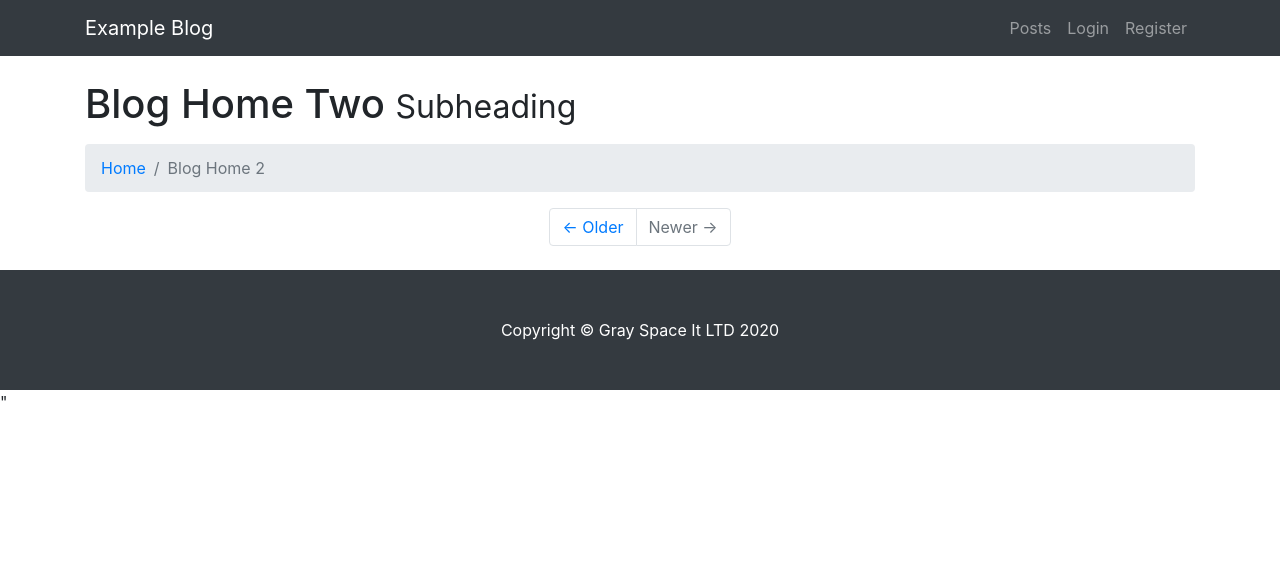
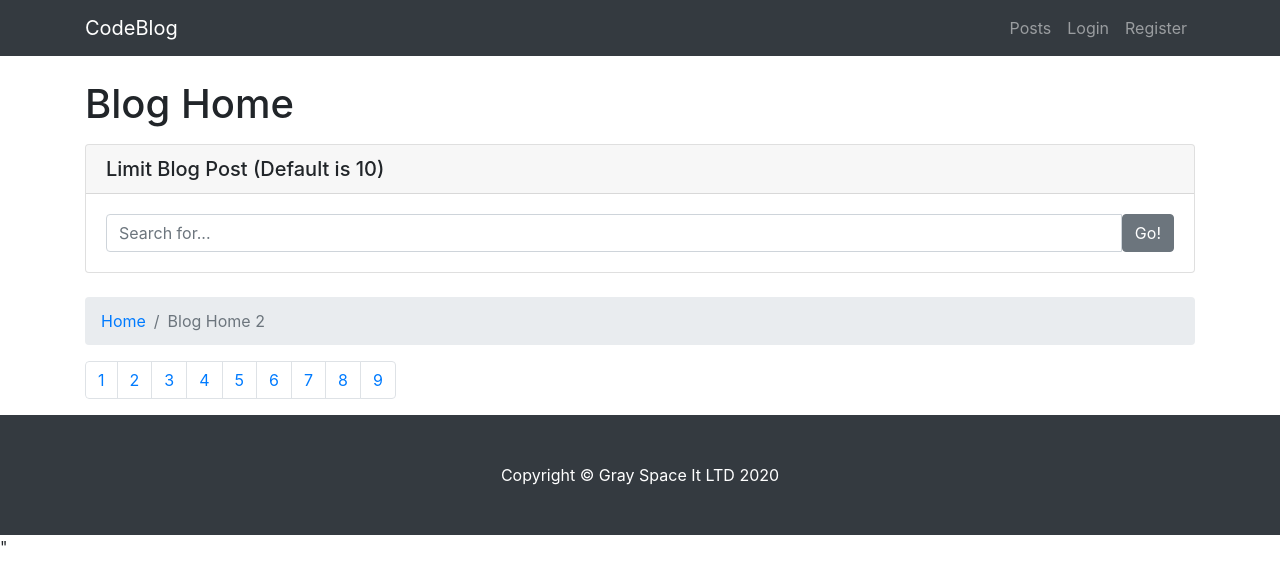
Before and after one commit to adiathasan/gray-space-it-interview-app, a Django app: page / in a window 1280 px wide. Shown: the top 585 px of the page. Run offline with Django 3.2, Linux system fonts and the light colour scheme; data that the repository does not hold is empty; some libraries are stand-ins or nearby versions.

Commit message:
blog and blog details page with pagination and post limit done

```diff
--- a/posts/views.py
+++ b/posts/views.py
@@ -1,4 +1,4 @@
-from django.shortcuts import render
+from django.shortcuts import render, HttpResponse
 import requests
 
 url = 'https://jsonplaceholder.typicode.com'
@@ -7,10 +7,16 @@ url = 'https://jsonplaceholder.typicode.com'
 
 
 def posts(request):
-    res = requests.get(f'{url}/posts')
-    posts = res.json()
-    context = {"posts": posts}
-    return render(request, 'blog-listing.html', context)
+    start_post = request.GET.get("start", 0)
+    limit_post = request.GET.get("limit", 10)
+    res = requests.get(f'{url}/posts?_start={start_post}&_limit={limit_post}')
+    if res:
+        posts = res.json()
+        context = {"posts": posts, "pagination":  range(
+            1, int(100/int(limit_post))),  "limit_post": int(limit_post), "active": int(start_post)/int(limit_post), "title": "CodeBlog"}
+        return render(request, 'blog-listing.html', context)
+
+    return HttpResponse("Oops! please check your network connection")
 
 
 # POST DETAILS VIEW ENDPOINT
@@ -29,5 +35,6 @@ def post_details(request, pk):
     res_user = requests.get(f'{url}/users/{dict(post).get("userId")}')
     user = res_user.json()
 
-    context = {"post": post, "comments": comments, "user": user}
+    context = {"post": post, "comments": comments,
+               "user": user, "title": f"CodeBlog | {dict(post).get('title')}"}
     return render(request, 'blog-post.html', context)
--- a/templates/base.html
+++ b/templates/base.html
@@ -2,29 +2,42 @@
 <html lang="en">
 	{% load static %}
 	<head>
+		<meta charset="utf-8" />
+		<meta
+			name="viewport"
+			content="width=device-width, initial-scale=1, shrink-to-fit=no"
+		/>
+		<meta name="description" content="" />
+		<meta name="author" content="" />
 
-    <meta charset="utf-8">
-    <meta name="viewport" content="width=device-width, initial-scale=1, shrink-to-fit=no">
-    <meta name="description" content="">
-    <meta name="author" content="">
-
-    <title>Modern Business - Start Bootstrap Template</title>
+		<title>{{ title }}</title>
 
 		<!-- Bootstrap core CSS -->
-    <link href="{% static  'vendor/bootstrap/css/bootstrap.min.css' %}" rel="stylesheet">
+		<link
+			href="{% static  'vendor/bootstrap/css/bootstrap.min.css' %}"
+			rel="stylesheet"
+		/>
 
 		<!-- Custom styles for this template -->
-    <link href="{% static  'css/modern-business.css' %}" rel="stylesheet">
-
+		<link href="{% static  'css/modern-business.css' %}" rel="stylesheet" />
 	</head>
 
 	<body>
-
 		<!-- Navigation -->
-<nav class="navbar fixed-top navbar-expand-lg navbar-dark bg-dark fixed-top">
+		<nav
+			class="navbar fixed-top navbar-expand-lg navbar-dark bg-dark fixed-top"
+		>
 			<div class="container">
-        <a class="navbar-brand" href="/">Example Blog</a>
-        <button class="navbar-toggler navbar-toggler-right" type="button" data-toggle="collapse" data-target="#navbarResponsive" aria-controls="navbarResponsive" aria-expanded="false" aria-label="Toggle navigation">
+				<a class="navbar-brand" href="/">CodeBlog</a>
+				<button
+					class="navbar-toggler navbar-toggler-right"
+					type="button"
+					data-toggle="collapse"
+					data-target="#navbarResponsive"
+					aria-controls="navbarResponsive"
+					aria-expanded="false"
+					aria-label="Toggle navigation"
+				>
 					<span class="navbar-toggler-icon"></span>
 				</button>
 				<div class="collapse navbar-collapse" id="navbarResponsive">
@@ -43,13 +56,14 @@
 			</div>
 		</nav>
 
-{% block container %}
-{% endblock container %}
+		{% block container %} {% endblock container %}
 
 		<!-- Footer -->
 		<footer class="py-5 bg-dark">
 			<div class="container">
-        <p class="m-0 text-center text-white">Copyright &copy; Gray Space It LTD 2020</p>
+				<p class="m-0 text-center text-white">
+					Copyright &copy; Gray Space It LTD 2020
+				</p>
 			</div>
 			<!-- /.container -->
 		</footer>
@@ -62,7 +76,6 @@
 		<!-- Do not edit these files! In order to set the email address and subject line for the contact form go to the bin/contact_me.php file. -->
 		<script src="{% static  'js/jqBootstrapValidation.js'%}"></script>
 		<script src="{% static  'js/contact_me.js'%}"></script>
-
 	</body>
-
-</html>"
+</html>
+"
--- a/templates/blog-listing.html
+++ b/templates/blog-listing.html
@@ -3,13 +3,32 @@
 <div class="container">
 	<!-- Page Heading/Breadcrumbs -->
 	<h1 class="mt-4 mb-3">
-		Blog Home Two
-		<small>Subheading</small>
+		Blog Home
+		<small></small>
 	</h1>
+
+	<div class="card mb-4">
+		<h5 class="card-header">Limit Blog Post (Default is 10)</h5>
+		<div class="card-body">
+			<form method="GET" class="input-group">
+				<input
+					type="number"
+					name="limit"
+					min="1"
+					max="100"
+					class="form-control"
+					placeholder="Search for..."
+				/>
+				<span class="inpug-group-append">
+					<button class="btn btn-secondary" type="submit">Go!</button>
+				</span>
+			</form>
+		</div>
+	</div>
 
 	<ol class="breadcrumb">
 		<li class="breadcrumb-item">
-			<a href="index.html">Home</a>
+			<a href="/">Home</a>
 		</li>
 		<li class="breadcrumb-item active">Blog Home 2</li>
 	</ol>
@@ -39,22 +58,27 @@
 			</div>
 		</div>
 		<div class="card-footer text-muted">
-			Posted on January 1, 2017 by
-			<a href="#">Start Bootstrap</a>
+			Posted on November 1, 2020 by
+			<a href="#">Joe Biden</a>
 		</div>
 	</div>
 
 	{% endfor %}
 
 	<!-- Pagination -->
-	<ul class="pagination justify-content-center mb-4">
-		<li class="page-item">
-			<a class="page-link" href="#">&larr; Older</a>
-		</li>
-		<li class="page-item disabled">
-			<a class="page-link" href="#">Newer &rarr;</a>
-		</li>
-	</ul>
+	<nav aria-label="Page navigation example">
+		<ul class="pagination overflow-auto">
+			{% for page in pagination %}
+			<li class="page-item">
+				<a
+					class="page-link {% if page == active %} text-white bg-info {% endif %}"
+					href="/posts?limit={{limit_post}}&start={% widthratio page 1 limit_post %}"
+					>{{page}}</a
+				>
+			</li>
+			{% endfor %}
+		</ul>
+	</nav>
 </div>
 <!-- /.container -->
 {% endblock container %}
--- a/templates/blog-post.html
+++ b/templates/blog-post.html
@@ -13,7 +13,7 @@
 
 	<ol class="breadcrumb">
 		<li class="breadcrumb-item">
-			<a href="index.html">Posts</a>
+			<a href="/posts">Posts</a>
 		</li>
 		<li class="breadcrumb-item active">{{post.title}}</li>
 	</ol>
@@ -27,7 +27,7 @@
 			<hr />
 
 			<!-- Date/Time -->
-			<p>Posted on January 1, 2017 at 12:00 PM</p>
+			<p>Posted on November 1, 2020</p>
 
 			<hr />
 
```
Lines whose indentation alone changed are shown as unchanged.
